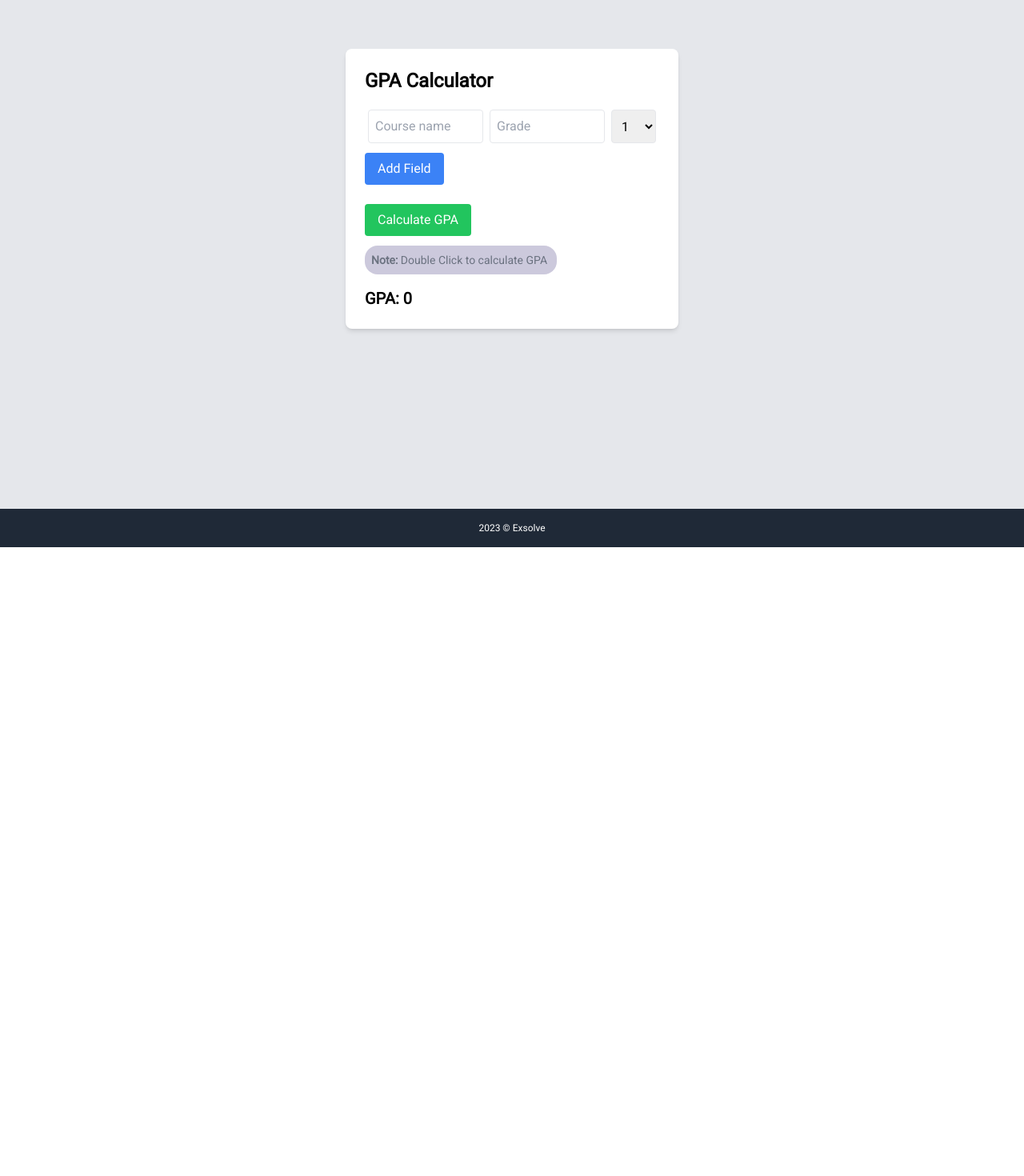
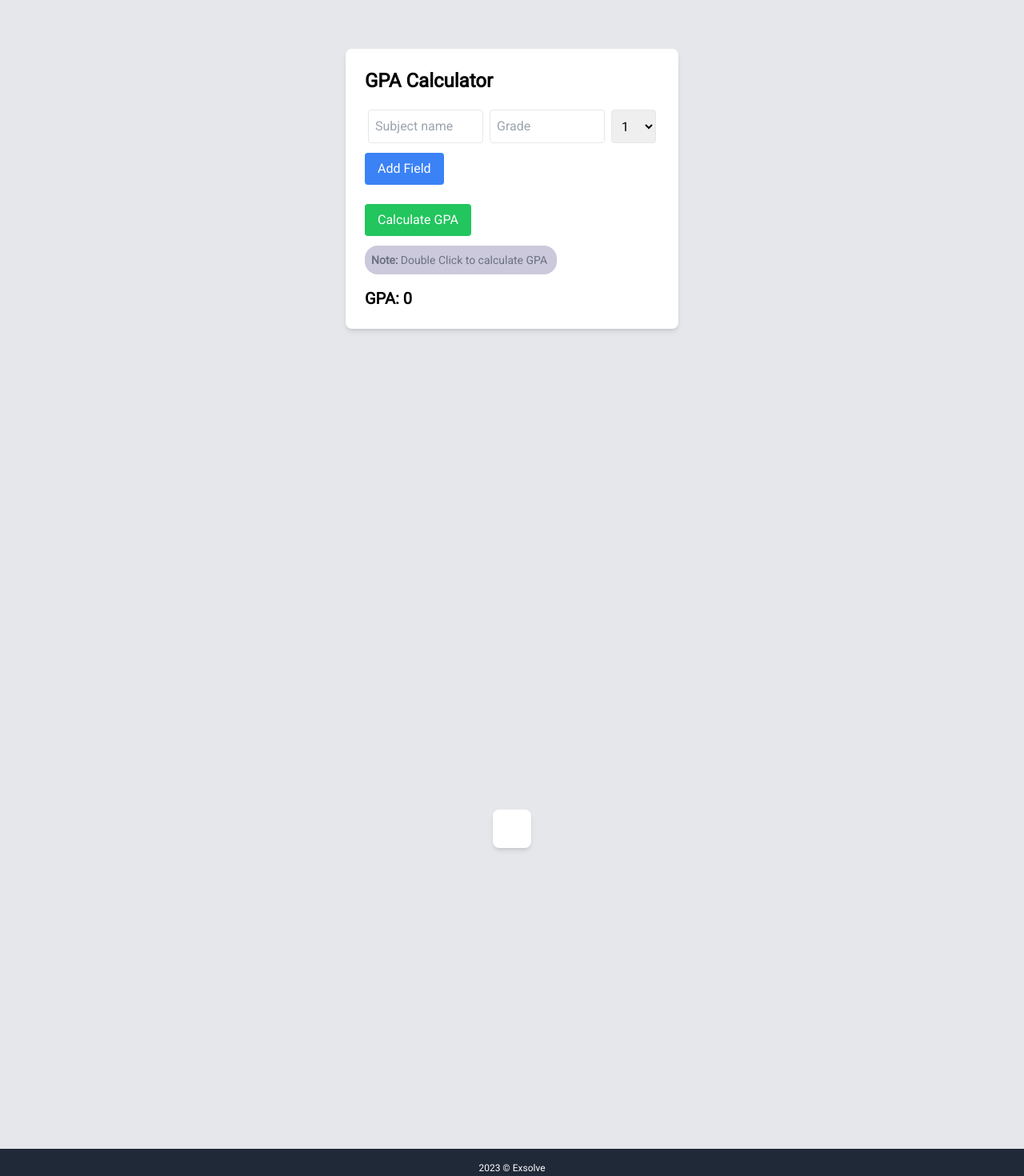
Before and after one commit to Grenish/bca-results, a React (Vite) app: page /gpa in a window 1280 px wide. Shown: the part 260-1730 px from the top of the page at 80% size. Before the commit the page ends 944 px from the top, so only its background shows below. Built offline with nearby package versions, Linux system fonts and the light colour scheme; the HTML template or start-up script is replaced by a standard one.

Commit message:
Update Gpa.jsx

```diff
--- a/src/components/Gpa.jsx
+++ b/src/components/Gpa.jsx
@@ -80,9 +80,10 @@ const Gpa = () => {
                 key={index}
                 className="flex md:space-x-2 md:w-full p-1 gap-2 md:gap-0"
               >
+
                 <input
                   type="text"
-                  placeholder="Course name"
+                  placeholder="Subject name"
                   className="border rounded w-full md:w-36 p-2 mb-2 md:mb-0"
                   value={field.name}
                   onChange={(e) =>
@@ -107,6 +108,7 @@ const Gpa = () => {
                   }
                   className="border rounded p-2 w-full md:w-14 mb-2 md:mb-0"
                 >
+                  <option value="credits" selected disabled>Credits</option>
                   <option value="1">1</option>
                   <option value="2">2</option>
                   <option value="3">3</option>
@@ -139,6 +141,12 @@ const Gpa = () => {
           <h3 className="text-xl font-semibold mt-4">GPA: {gpa}</h3>
         </div>
       </div>
+
+      <div className="flex flex-col items-center justify-center min-h-screen ">
+        <div className="bg-white p-6 rounded-lg shadow-md w-full md:w-auto">
+
+        </div>
+      </div>
     </div>
   );
 };
```
